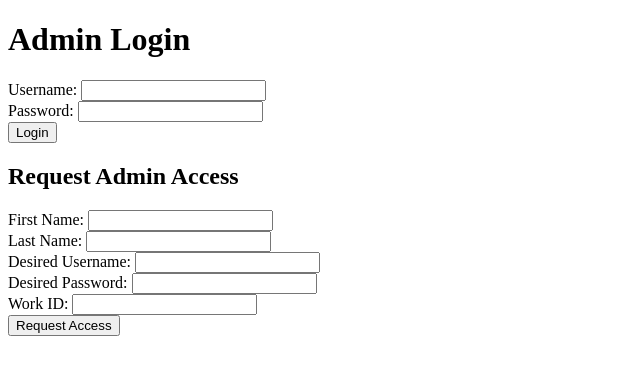
After one commit to 2025-Arizona-Opportunity-Hack-Summer/Bug-Busters-SequoiaHumaneSociety, a Flask app: page /adminLogin in a window 1280 px wide. The commit adds this page. Shown: the top 375 px of the page, without its empty margins (0-640 px from the left). Run offline with Flask 3, Linux system fonts and the light colour scheme.

Commit message:
local changes before pulling

```diff
--- a/app.py
+++ b/app.py
@@ -32,9 +32,10 @@ app = Flask(__name__)
 def home():
     return render_template("home.html")
 
-@app.route("/admin")
-def admin():
-    return render_template("admin.html")
+@app.route("/adminLogin", methods=["GET", "POST"])
+def adminlogin():
+    return render_template("adminLogin.html")
+
 
 
 @app.route("/pets", methods=["GET"])
--- /dev/null
+++ b/templates/adminLogin.html
@@ -0,0 +1,46 @@
+<!DOCTYPE html>
+<html>
+<head>
+  <title>Admin Login</title>
+</head>
+<body>
+  <h1>Admin Login</h1>
+  <form method="POST">
+
+    <div>
+      <label for="login_username">Username:</label>
+      <input type="text" id="login_username" name="username" required>
+    </div>
+    <div>
+      <label for="login_password">Password:</label>
+      <input type="password" id="login_password" name="password" required>
+    </div>
+    <button type="submit">Login</button>
+  </form>
+
+  <h2>Request Admin Access</h2>
+  <form action="/admin/request-access" method="POST">
+    <div>
+      <label for="first_name">First Name:</label>
+      <input type="text" id="first_name" name="first_name" required>
+    </div>
+    <div>
+      <label for="last_name">Last Name:</label>
+      <input type="text" id="last_name" name="last_name" required>
+    </div>
+    <div>
+      <label for="request_username">Desired Username:</label>
+      <input type="text" id="request_username" name="request_username" required>
+    </div>
+    <div>
+      <label for="request_password">Desired Password:</label>
+      <input type="password" id="request_password" name="request_password" required>
+    </div>
+    <div>
+      <label for="work_id">Work ID:</label>
+      <input type="text" id="work_id" name="work_id" required>
+    </div>
+    <button type="submit">Request Access</button>
+  </form>
+</body>
+</html>
--- a/templates/home.html
+++ b/templates/home.html
@@ -7,8 +7,8 @@
   <h1>Welcome to the Pet Shelter</h1>
       <a href="{{ url_for('index') }}">
         <button>Name a pet</button>
-        <a href="{{ url_for('admin') }}"></a>
-        <button>Admin</button>
+        <a href="{{ url_for('adminlogin') }}">
+        <button>Admin Login</button>
       </a>
     </div>
 </body>
```
